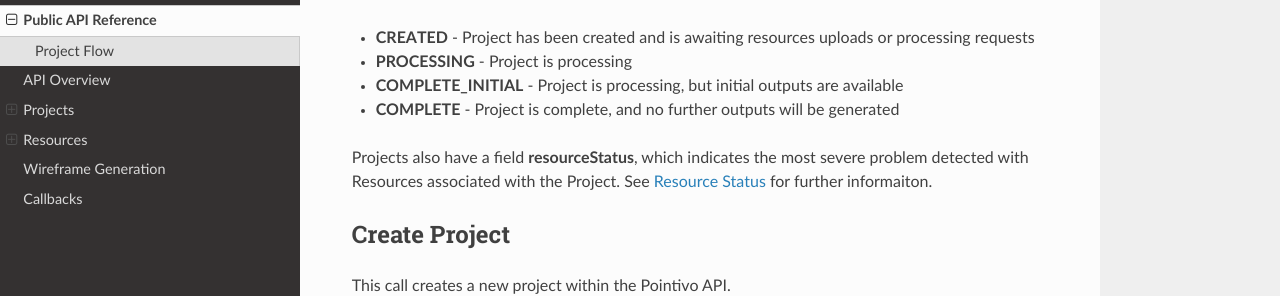
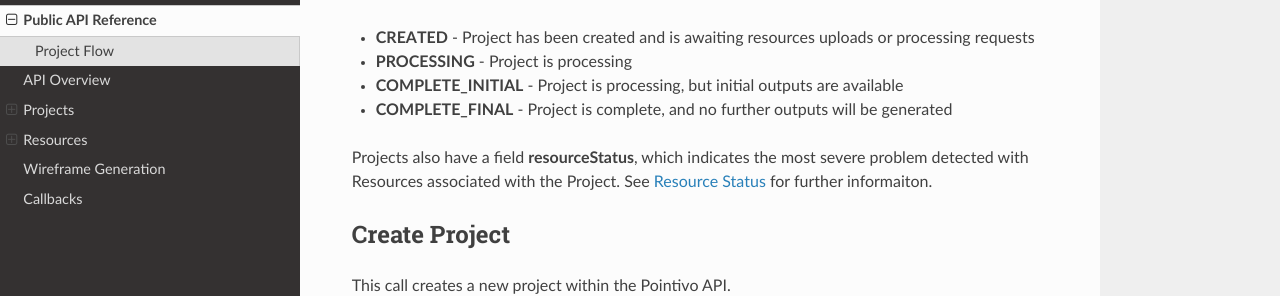
Before and after one commit to Pointivo/APIDocs, a Sphinx documentation site: the page built from docs/reference.rst, in a window 1280 px wide and 900 px high, scrolled down 1196 px. Shown: the part 158-454 px from the top of the window. Built offline with Sphinx 7.4.7 and the Read the Docs theme 2.0.0, drawn with Linux system fonts in a browser that asks for light colours.

Commit message:
rename complete to COMPLETE_FINAL

```diff
--- a/docs/reference.rst
+++ b/docs/reference.rst
@@ -64,7 +64,7 @@ Projects have a field named **status** that can have one of the following values
 * **CREATED** - Project has been created and is awaiting resources uploads or processing requests
 * **PROCESSING** - Project is processing
 * **COMPLETE_INITIAL** - Project is processing, but initial outputs are available
-* **COMPLETE** - Project is complete, and no further outputs will be generated
+* **COMPLETE_FINAL** - Project is complete, and no further outputs will be generated
 
 Projects also have a field **resourceStatus**, which indicates the most severe problem detected with Resources associated with the Project.   See `Resource Status`_ for further informaiton.
 
```
